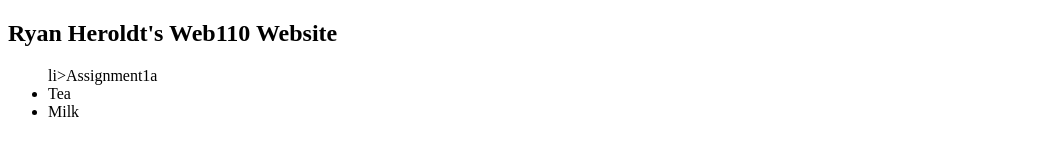
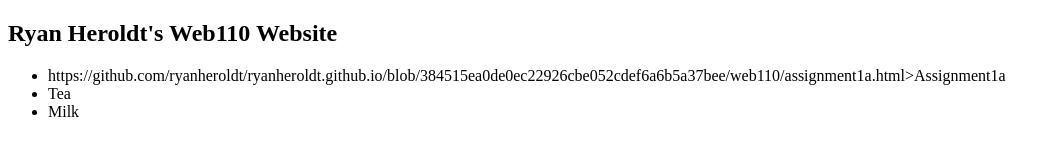
Before and after one commit to ryanheroldt/ryanheroldt.github.io, a plain HTML site: page index.html in a window 1280 px wide. Shown: the whole page, without its empty margins (0-1058 px from the left). Drawn offline with Linux system fonts and the light colour scheme.

Commit message:
Update index.html

```diff
--- a/index.html
+++ b/index.html
@@ -5,7 +5,7 @@
 <h2>Ryan Heroldt's Web110 Website</h2>
 
 <ul>
-  li><a https://github.com/ryanheroldt/ryanheroldt.github.io/blob/384515ea0de0ec22926cbe052cdef6a6b5a37bee/web110/assignment1a.html>Assignment1a</a></li>
+  <li><a></a>https://github.com/ryanheroldt/ryanheroldt.github.io/blob/384515ea0de0ec22926cbe052cdef6a6b5a37bee/web110/assignment1a.html>Assignment1a</a></li>
   <li>Tea</li>
   <li>Milk</li>
 </ul>
```
